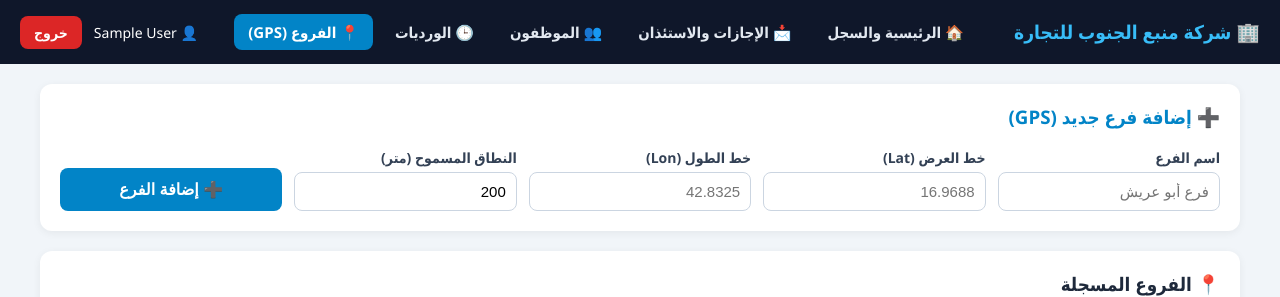
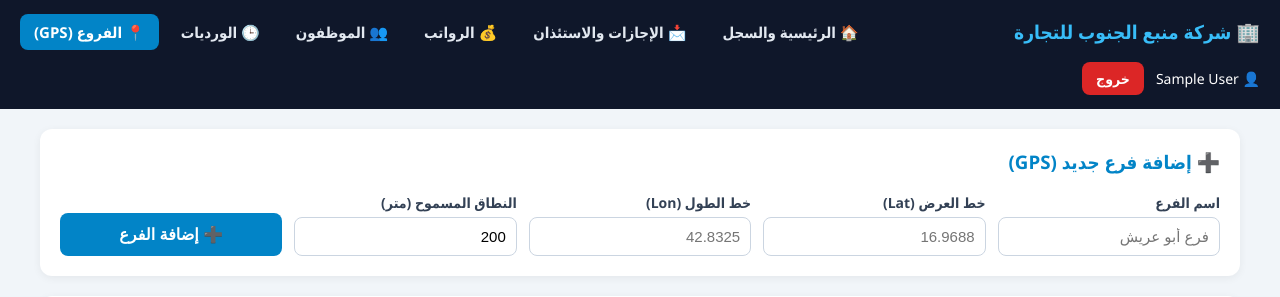
Before and after one commit to wahidhakamy-debug/attendance-system, a Flask app: page /branches in a window 1280 px wide. Shown: the top 297 px of the page. Run offline with Flask 3, Linux system fonts and the light colour scheme; the visitor is signed in with stand-in values (Sample User, id 1); data that the repository does not hold is empty; some libraries are stand-ins or nearby versions.

Commit message:
Add payroll link for admin role in navigation

```diff
--- a/templates/base.html
+++ b/templates/base.html
@@ -40,11 +40,13 @@
         <div class="nav-links">
             <a href="/dashboard" class="{% if page == 'dashboard' %}active{% endif %}">🏠 الرئيسية والسجل</a>
             <a href="/leaves" class="{% if page == 'leaves' %}active{% endif %}">📩 الإجازات والاستئذان</a>
-                        {% if session['role'] == 'admin' %}
+                                    {% if session['role'] == 'admin' %}
+            <a href="/payroll" class="{% if page == 'payroll' %}active{% endif %}">💰 الرواتب</a>
             <a href="/employees" class="{% if page == 'employees' %}active{% endif %}">👥 الموظفون</a>
             <a href="/shifts" class="{% if page == 'shifts' %}active{% endif %}">🕒 الورديات</a>
             <a href="/branches" class="{% if page == 'branches' %}active{% endif %}">📍 الفروع (GPS)</a>
             {% endif %}
+
 
         </div>
         <div class="nav-user">
```
